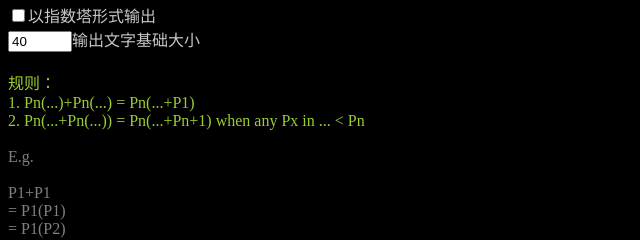
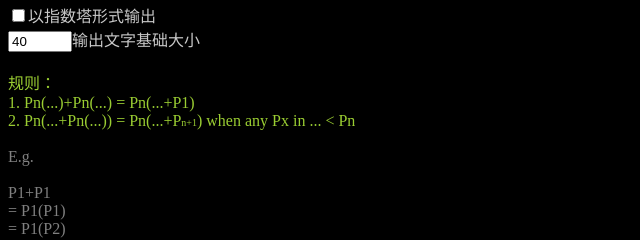
Before and after one commit to cantnavet/PH, a plain HTML site: page index.html in a window 1280 px wide. Shown: the part 194-434 px from the top of the page, 0-640 px from the left. Drawn offline with Linux system fonts and the light colour scheme.

Commit message:
Update index.html

```diff
--- a/index.html
+++ b/index.html
@@ -37,7 +37,7 @@
         <br>
         1. Pn(...)+Pn(...) = Pn(...+P1)
         <br>
-        2. Pn(...+Pn(...)) = Pn(...+Pn+1) when any Px in ... &lt; Pn
+        2. Pn(...+Pn(...)) = Pn(...+P<span style="font-size: 10px;">n+1</span>) when any Px in ... &lt; Pn
     </div>
     <br>
     <div style="color: gray;">
```
